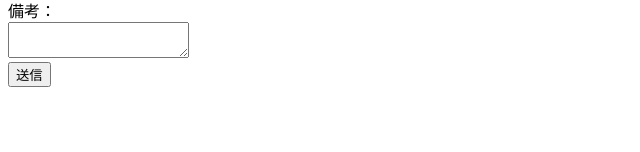
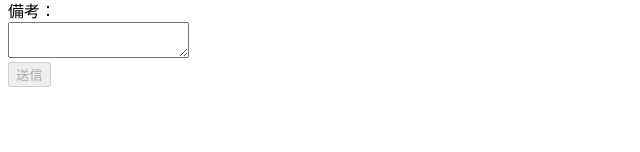
Before and after one commit to Yuma0309/Study-React, a JavaScript app in the folder React_sample_Yuma/my-react/: page / in a window 1280 px wide. Shown: the part 148-300 px from the top of the page, without its empty margins (0-640 px from the left). Built offline with nearby package versions, Linux system fonts and the light colour scheme.

Commit message:
リスト4-3-4までの動作を確認

```diff
--- a/React_sample_Yuma/my-react/src/chap04/FormBasic.js
+++ b/React_sample_Yuma/my-react/src/chap04/FormBasic.js
@@ -11,11 +11,9 @@ export default function FormBasic() {
   };
 
   // フォームを初期化
-  const { register, handleSubmit, formState: { errors } } = useForm({
-    defaultValues
-  });
-  // サブミット時の処理
-  const onsubmit = data => console.log(data);
+  const { register, handleSubmit,
+    formState: { errors, isDirty, isValid }
+  } = useForm({ defaultValues });
   const onerror = err => console.log(err);
 
   return (
@@ -88,7 +86,8 @@ export default function FormBasic() {
       <div>{errors.memo?.message}</div>
     </div>
     <div>
-      <button type="submit">送信</button>
+      <button type="submit"
+        disabled={!isDirty || !isValid}>送信</button>
     </div>
   </form>
   );
```
